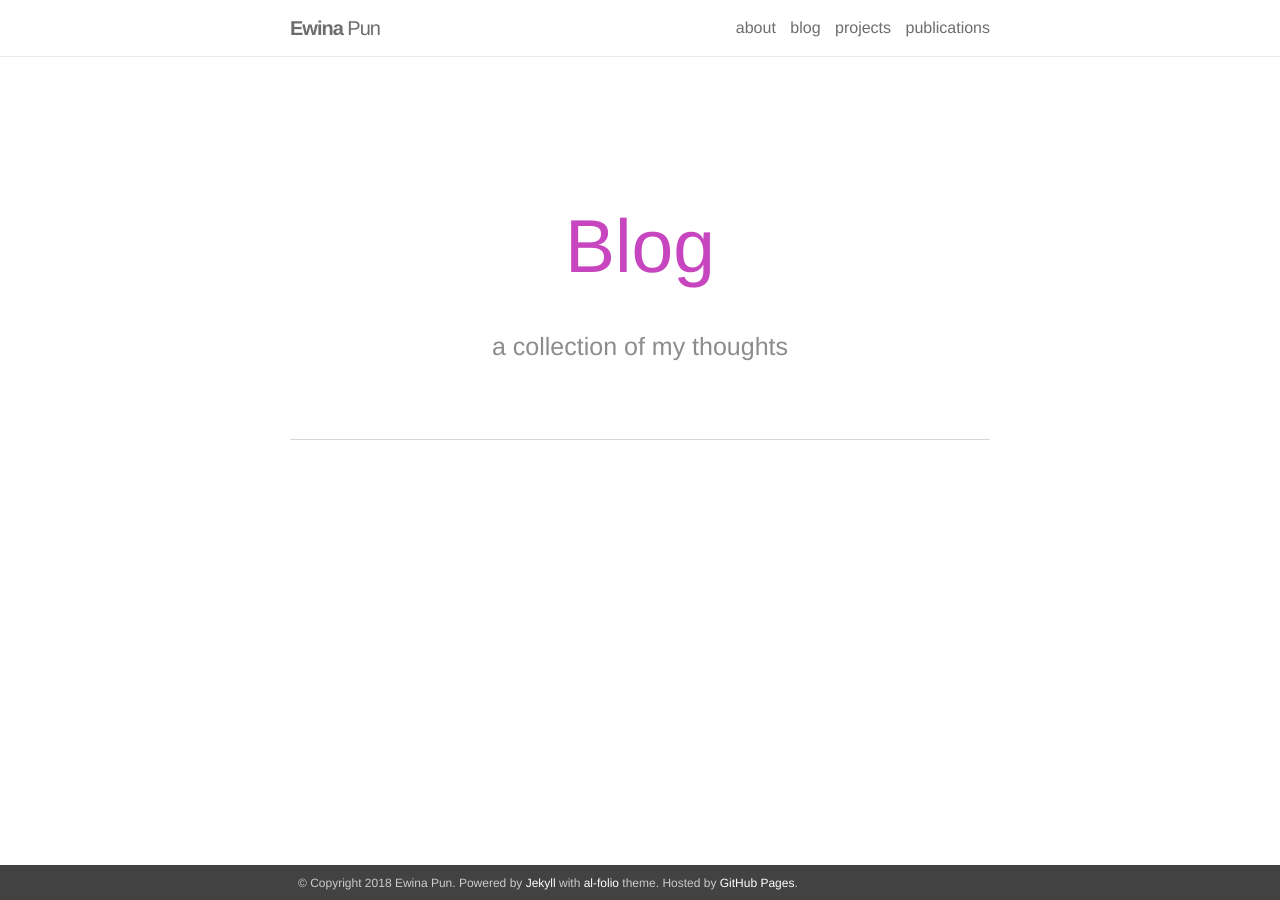
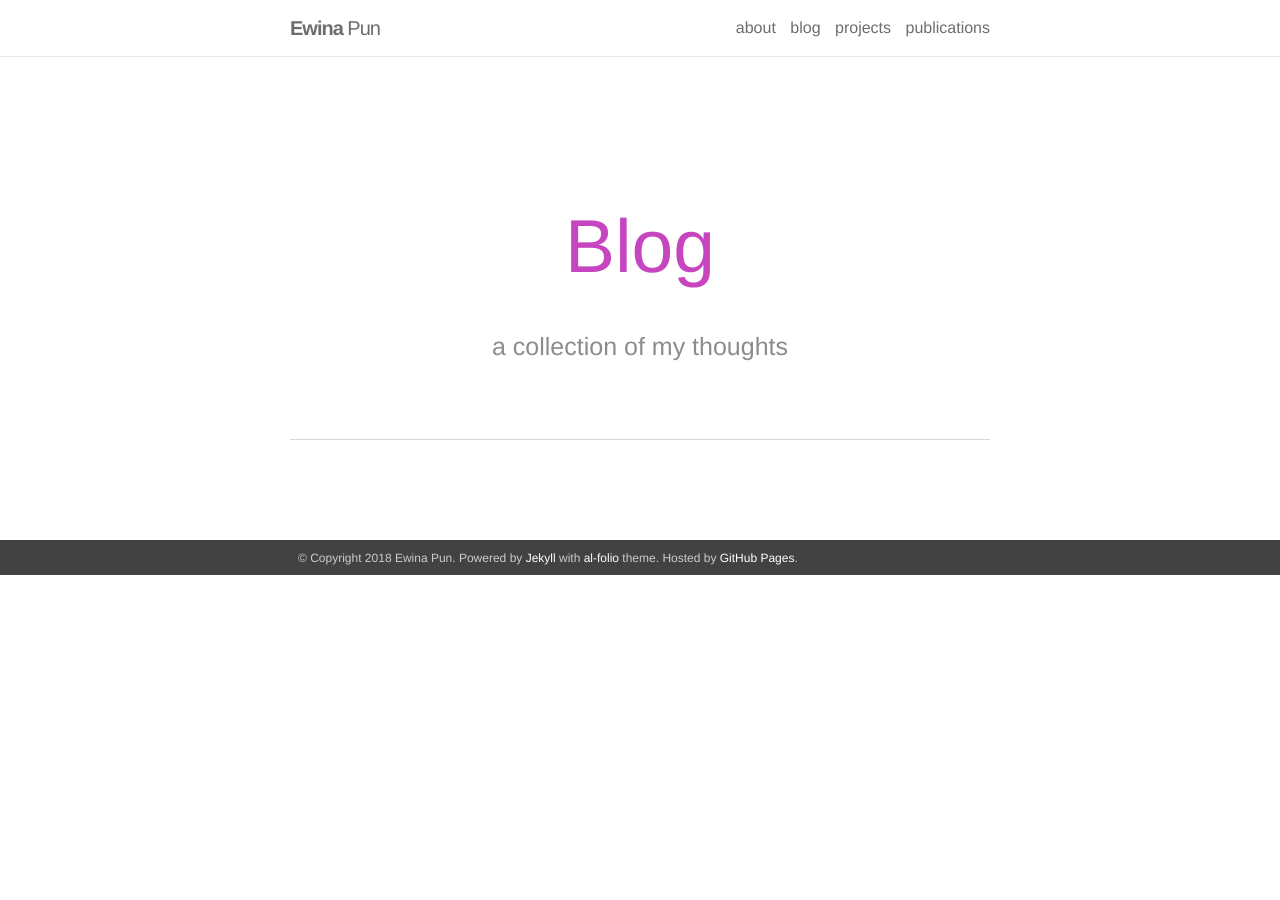
Before and after one commit to ewinapun/ewinapun.github.io, a Jekyll site: the page built from blog/index.html, in a window 1280 px wide. Built offline with Jekyll 4.4.1, drawn with Linux system fonts in a browser that asks for light colours; nearby versions of some CDN libraries; the list of posts is cut into pages by our own code.

Commit message:
change footer position

```diff
--- a/_includes/footer.html
+++ b/_includes/footer.html
@@ -1,4 +1,4 @@
-<footer style="position: none;">
+<footer>
 
   <div class="wrapper">
     &copy; Copyright {{ site.time | date: '%Y' }} {{ site.name }}.
--- a/_sass/_footer.scss
+++ b/_sass/_footer.scss
@@ -25,7 +25,7 @@ footer {
   font-size: $footer-font-size;
   font-weight: $footer-font-weight;
   padding: $footer-padding;
-  position: fixed;
+  position: none;
     left: 0px;
     bottom: 0px;
   width: 100%;
```
